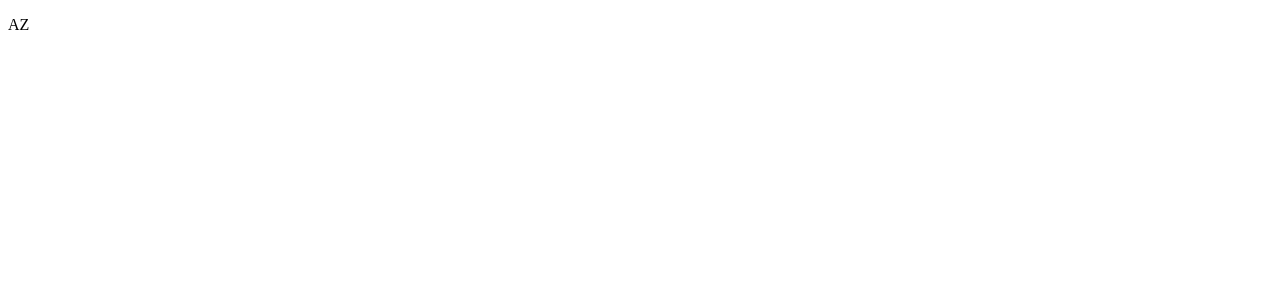
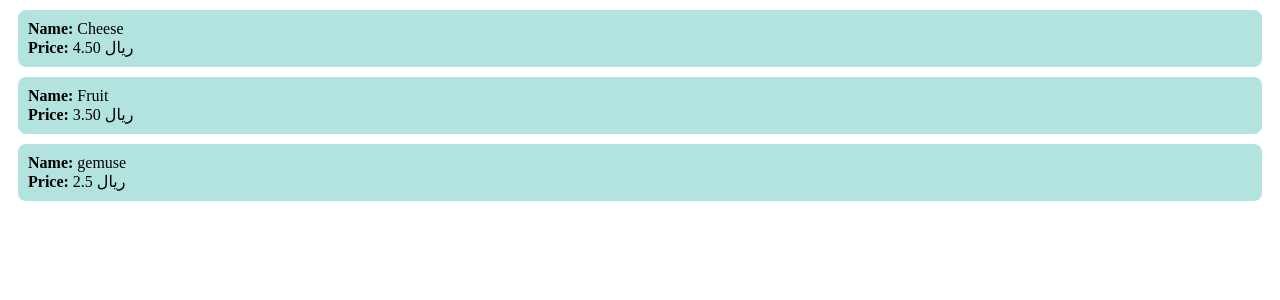
Before and after one commit to abbasi-naim/React, a React (Create React App) app: page / in a window 1280 px wide. Shown: the top 300 px of the page. Built offline with nearby package versions, Linux system fonts and the light colour scheme.

Commit message:
Create Shopping List  Example

```diff
--- a/src/Style.css
+++ b/src/Style.css
@@ -0,0 +1,6 @@
+.item{
+    background-color:#b3e3de;
+    margin:10px;
+    padding:10px;
+    border-radius:8px;
+}
--- a/src/index.js
+++ b/src/index.js
@@ -80,3 +80,26 @@ class Mein extends React.Component{
     return <p>Hello , {this.props.name}</p>;
     }
 }
+
+//Create Shopping List  Example
+function List() {
+    return <div>
+    <Item name="Cheese" price="4.50" ></Item>
+<Item name="Fruit" price="3.50"></Item>
+<Item name="gemuse" price="2.5"></Item>
+</div>
+}
+
+function Item(props) {
+    return <div className="item">
+    <b>Name:</b> {props.name} <br />
+    <b>Price:</b> ريال {props.price}
+    </div>;
+  }
+
+  const result = <List/>;
+
+  ReactDOM.render(
+      result,
+      document.getElementById("root")
+  );
```
